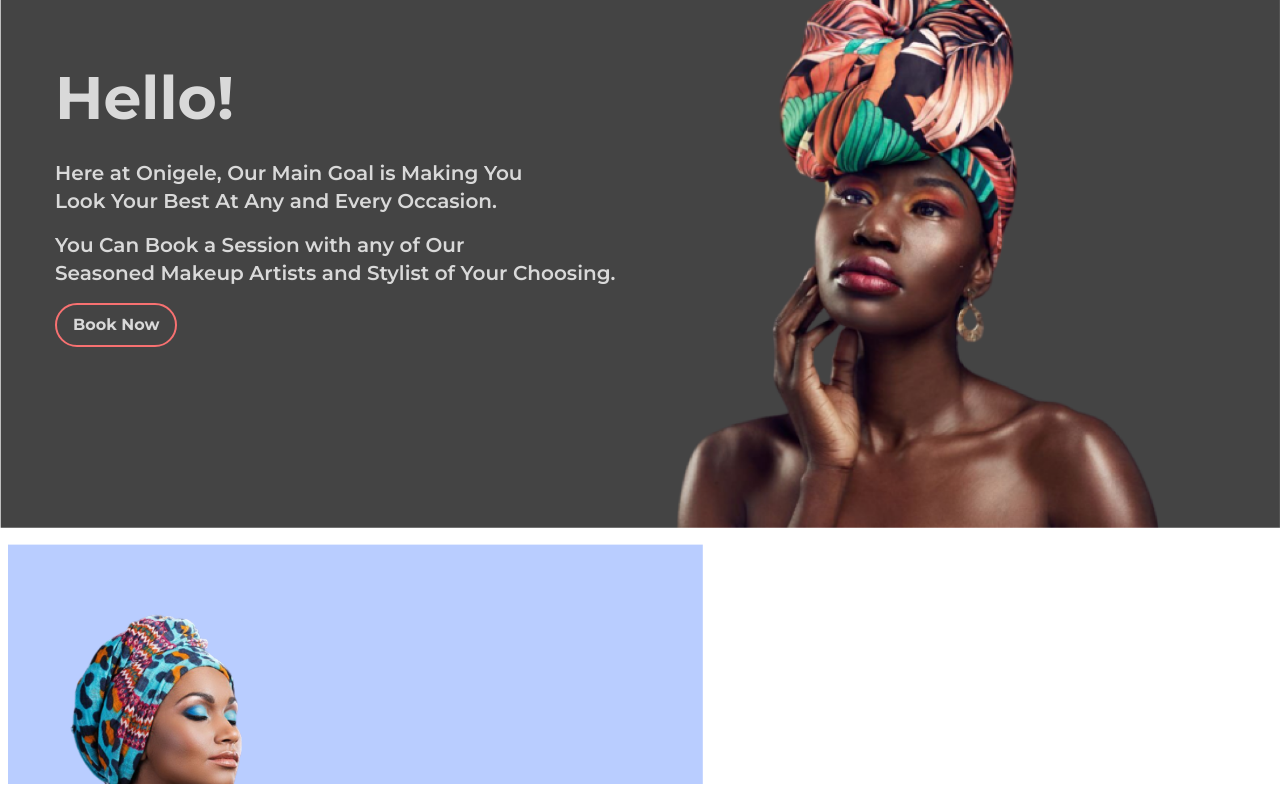
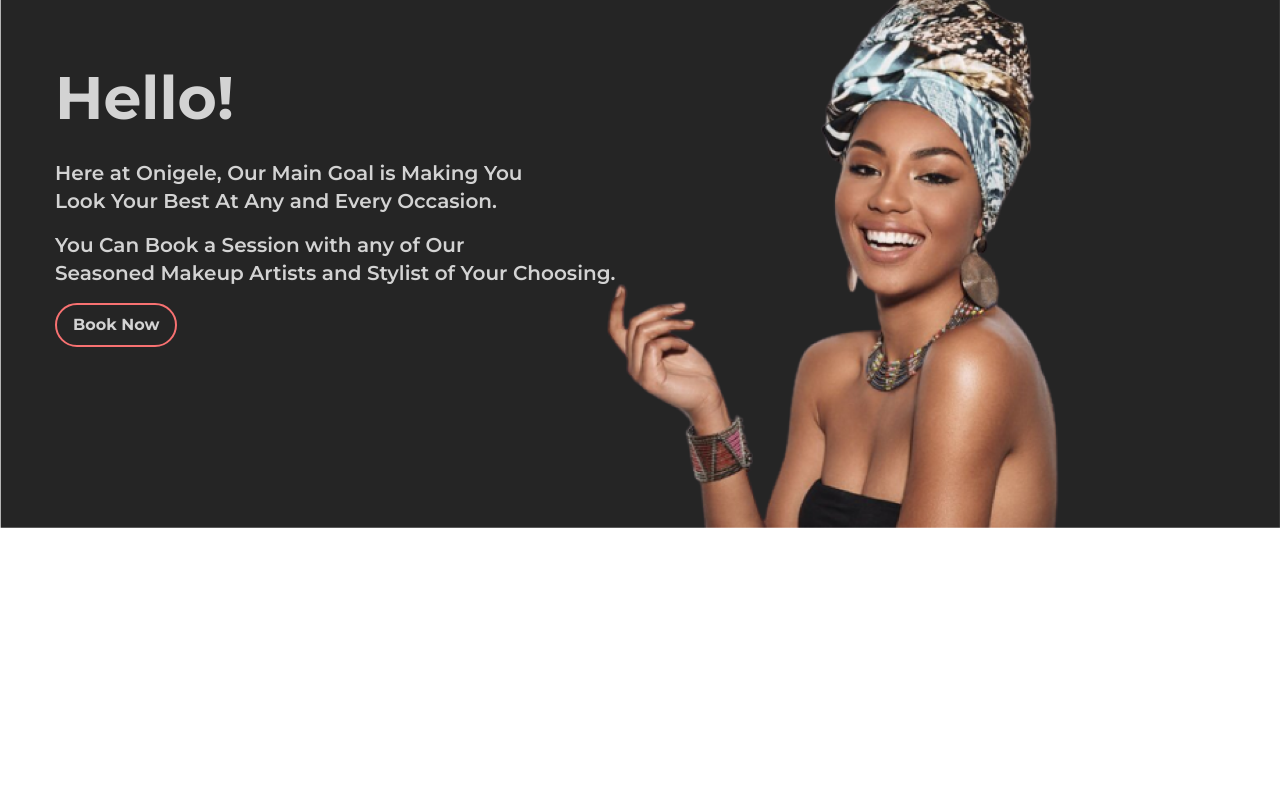
Before and after one commit to ifeoluwatomiii/onigele, a React (Vite) app: page / in a window 1280 px wide. Shown: the part 287-1087 px from the top of the page. After the commit the page ends 815 px from the top, so only its background shows below. Built offline with nearby package versions, Linux system fonts and the light colour scheme.

Commit message:
hero bg img changed

```diff
--- a/src/components/About.jsx
+++ b/src/components/About.jsx
@@ -1,13 +1,8 @@
 import React from 'react'
-import blue from '../assets/blue.png'
 
 const About = () => {
   return (
-    <div className='py-4 px-2'>
-        <div className='bg-cover h-[30vh] w-[55%] flex flex-col items-end justify-center container px-2'  style={{ backgroundImage: `url(${blue})` }}>
-
-        </div>
-    </div>
+    <div></div>
   )
 }
 
--- a/src/components/Hero.jsx
+++ b/src/components/Hero.jsx
@@ -1,5 +1,5 @@
 import React from "react";
-import make from "../assets/heroblack.png";
+import make from "../assets/group.png";
 
 const Hero = () => {
 	return (
@@ -21,7 +21,7 @@
 					Book Now
 				</button>
 			</div>
-            <div className="px-2 mt-[23%] text-white/80 xl:hidden py-8">
+            <div className="px-2 mt-[26%] text-white/80 xl:hidden py-8">
                 <h2 className="font-bold text-2xl mb-2">Hello!</h2>
                 <p className="font-medium text-base">Here at Onigele, Our main <br />Goal is Making You Look <br />Best at every occasion. </p>
                 <p className="font-medium text-base mt-4">You Can Book a Session <br />With any of our seasoned <br />makeup artists and stylists <br />of your choosing</p>
```
Also changed, not shown: src/assets/group.png (added).
